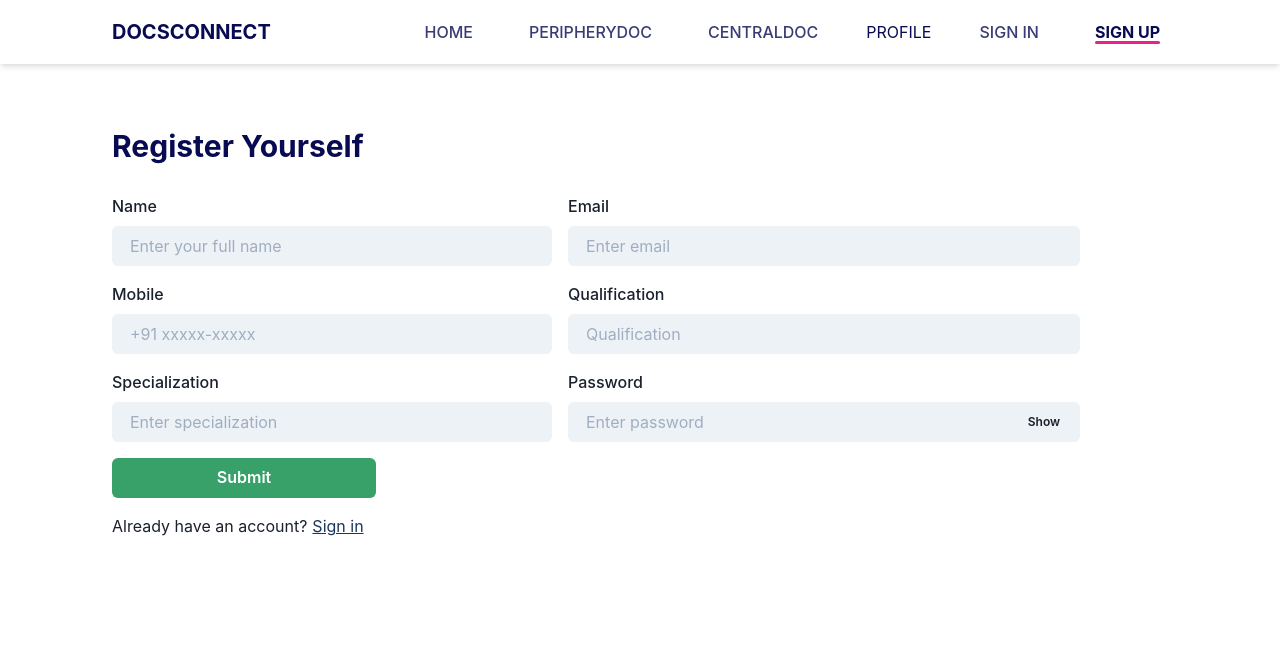
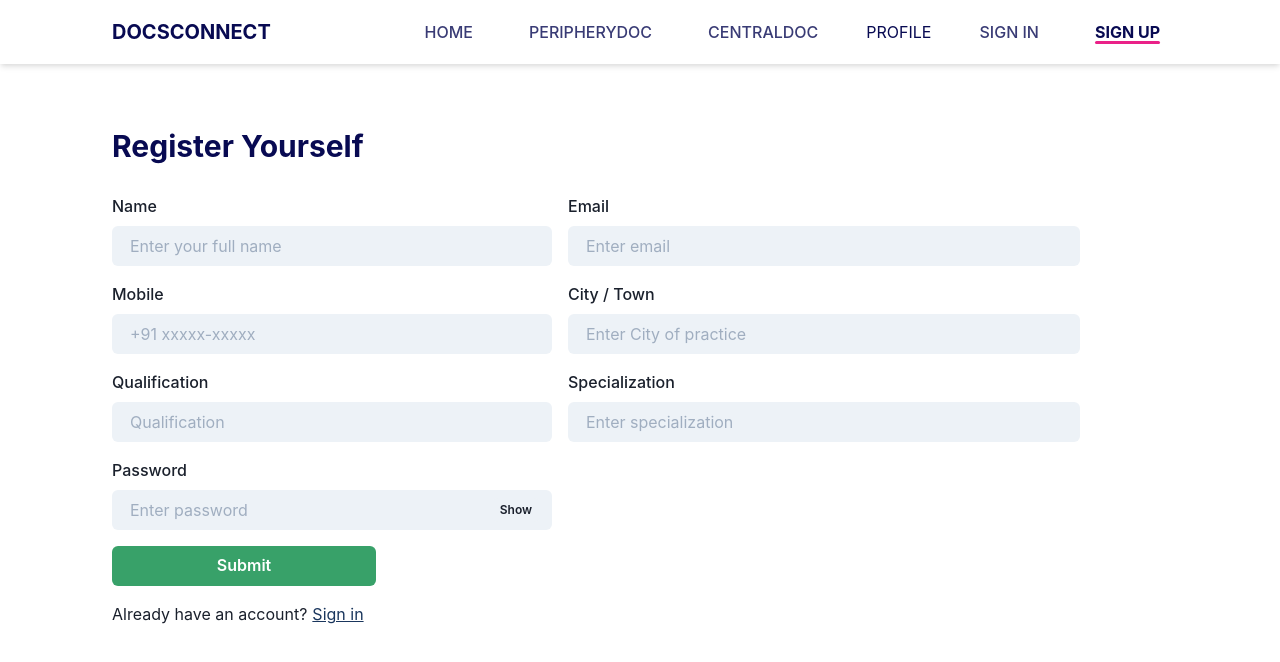
Before and after one commit to pranavsoni1101/docs_connect, a Next.js app: page /auth/signup in a window 1280 px wide. Shown: the top 662 px of the page. Built offline with nearby package versions, Linux system fonts and the light colour scheme.

Commit message:
Added city field in the sign up form

```diff
--- a/lib/user.js
+++ b/lib/user.js
@@ -2,7 +2,7 @@ import crypto from 'crypto';
 import { v4 as uuidv4 } from 'uuid';
 import clientPromise from "../lib/mongodb";
 
-export async function createUser(req, res, {docname, mobile, email, password, qualification, specialization}) {
+export async function createUser(req, res, {docname, mobile, email, city, password, qualification, specialization}) {
   // console.log("This is the data from createuset: ", docname, mobile, email, password, qualification, specialization);
   // Connecting to the db
     const client =  await clientPromise;
@@ -19,6 +19,7 @@ export async function createUser(req, res, {docname, mobile, email, password, qu
     createdAt: Date.now(),
     docname,
     mobile,
+    city,
     qualification,
     specialization,
     email,
--- a/pages/auth/signup/index.jsx
+++ b/pages/auth/signup/index.jsx
@@ -18,6 +18,7 @@ const LogIn = () => {
         email: "",
         mobile: "",
         password: "",
+        city: "",
         qualification: "",
         specialization: "",
         show: false,
@@ -41,6 +42,7 @@ const LogIn = () => {
             docname: state.docname,
             email: state.email,
             mobile: state.mobile,
+            city: state.city,
             password: state.password,
             qualification: state.qualification,
             specialization: state.specialization,
@@ -125,6 +127,23 @@ const LogIn = () => {
                                     colSpan={6}
                                 >
                                     <FormControl>
+                                        <FormLabel htmlFor="city">City / Town</FormLabel>
+                                        <Input
+                                            id           = "city"
+                                            name         = "city"
+                                            type         = "text"
+                                            value        = {state.city}
+                                            variant      = "filled"
+                                            onChange     = {handleInputChange}
+                                            placeholder  = 'Enter City of practice'
+                                            autoComplete = "off"
+                                        />
+                                    </FormControl>
+                                </GridItem>
+                                <GridItem
+                                    colSpan={6}
+                                >
+                                    <FormControl>
                                         <FormLabel htmlFor="qualification">Qualification</FormLabel>
                                         <Input
                                             id           = "qualification"
@@ -178,7 +197,9 @@ const LogIn = () => {
                                     </FormControl>
                                 </GridItem>
                                 <GridItem
-                                    colSpan={4}
+                                    colSpan  ={4}
+                                    colEnd   = {4}
+                                    colStart = {0}
                                 >
                                     <Button
                                         type        = 'submit'
```
